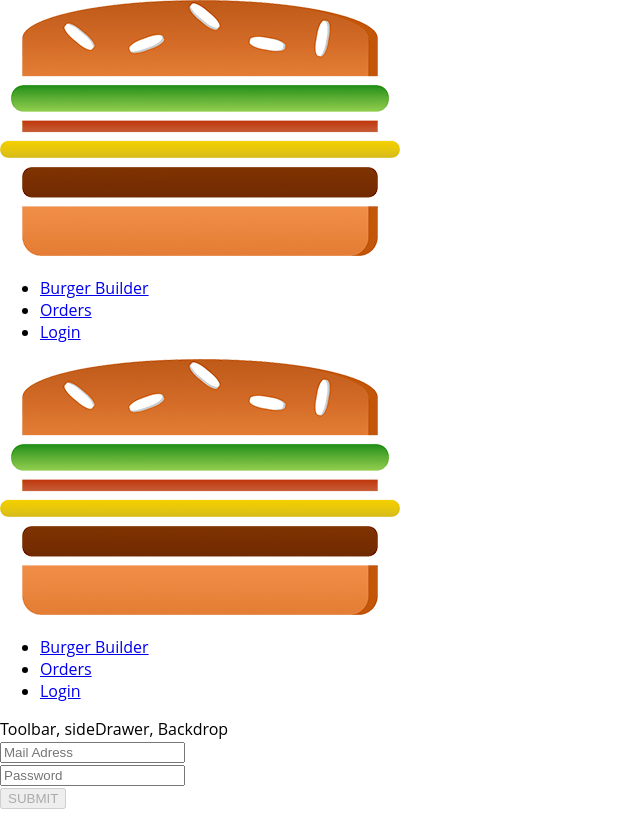
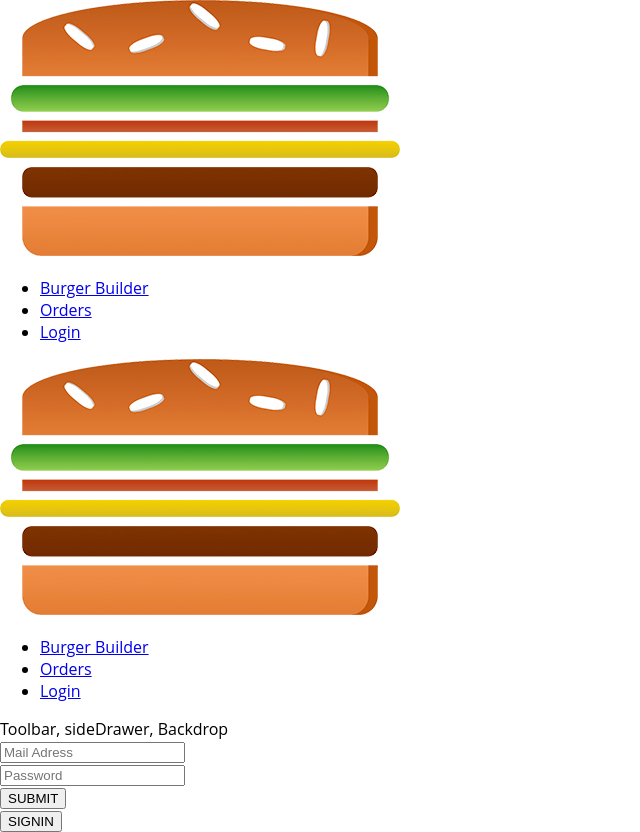
Before and after one commit to MiguelP1989/TheBurgerBuilder, a React app: page /auth in a window 1280 px wide. Shown: the whole page, without its empty margins (0-640 px from the left). Before the commit the page ends 809 px from the top, so only its background shows below. Built offline with nearby package versions, Linux system fonts and the light colour scheme; the HTML template or start-up script is replaced by a standard one.

Commit message:
adding signin

```diff
--- a/src/Store/Actions/auth.js
+++ b/src/Store/Actions/auth.js
@@ -1,7 +1,7 @@
 import * as actionTypes from "./actionTypes"
 import axios from "axios"
 
-import { key } from "../../keys"
+import { key } from "../../key/key"
 
 
 export const authStart = () => {
@@ -25,21 +25,24 @@ export const authFail = (error) => {
 }
 
 
-export const  auth =  (email, password) => {
-
-
+export const  auth =  (email, password, isSignup) => {
 
     return async dispatch => {
 
         let data = {
             email: email,
             password: password,
-            returnSecureToken:true
+            returnSecureToken: true
+        }
+
+        let url = `https://identitytoolkit.googleapis.com/v1/accounts:signUp?key=${key}`
+        if (!isSignup) {
+            url = `https://identitytoolkit.googleapis.com/v1/accounts:signInWithPassword?key=${key}`
         }
 
         try {
             dispatch(authStart())
-            const resp = await axios.post(`https://identitytoolkit.googleapis.com/v1/accounts:signUp?key=${key}`, data)
+            const resp = await axios.post(url, data)
             console.log(resp.data);
 
             dispatch(authSuccess(resp.data))
--- a/src/containers/Auth/Auth.js
+++ b/src/containers/Auth/Auth.js
@@ -41,7 +41,8 @@ state = {
         }
 
     },
-    formIsValid: false
+    formIsValid: false,
+    isSignup: true
 }
 
 checkValidity = (value, rules) => {
@@ -111,7 +112,15 @@ submitHandler = (e) => {
     let password = this.state.controls.password.value
 
     e.preventDefault()
-    this.props.onAuth(email, password)
+    this.props.onAuth(email, password, this.state.isSignup)
+}
+
+switchAuthModeHandler = () => {
+    this.setState(prevState => {
+        return {
+            isSignup: !prevState.isSignup
+        }
+    })
 }
 
 render () {
@@ -150,10 +159,15 @@ render () {
             <form  onSubmit={this.submitHandler}>
                 {form}
                 <Button
-                disable={!this.state.formIsValid}
+                // disable={!this.state.formIsValid}
                 btnType="Success"
                >SUBMIT</Button>
             </form>
+                <Button
+                    clicked={this.switchAuthModeHandler}
+                    btnType="Danger">
+                {this.state.isSignup ? "SIGNIN" : 'SIGNUP'}
+                </Button>
         </div>
     )
 }
@@ -164,7 +178,7 @@ render () {
 const mapDispatchToProps = dispatch => {
 
     return {
-        onAuth: (email, password) => dispatch(actions.auth(email, password))
+        onAuth: (email, password, isSignup) => dispatch(actions.auth(email, password, isSignup))
     }
 }
 
--- /dev/null
+++ b/src/key/key.js
@@ -0,0 +1 @@
+export const key = "AIzaSyA_Orye_ZJZA6_isdHEH45qrQHBLfPtIKI"
```
Also changed, not shown: 1 other file (tests, documents, lock files or other folders).
